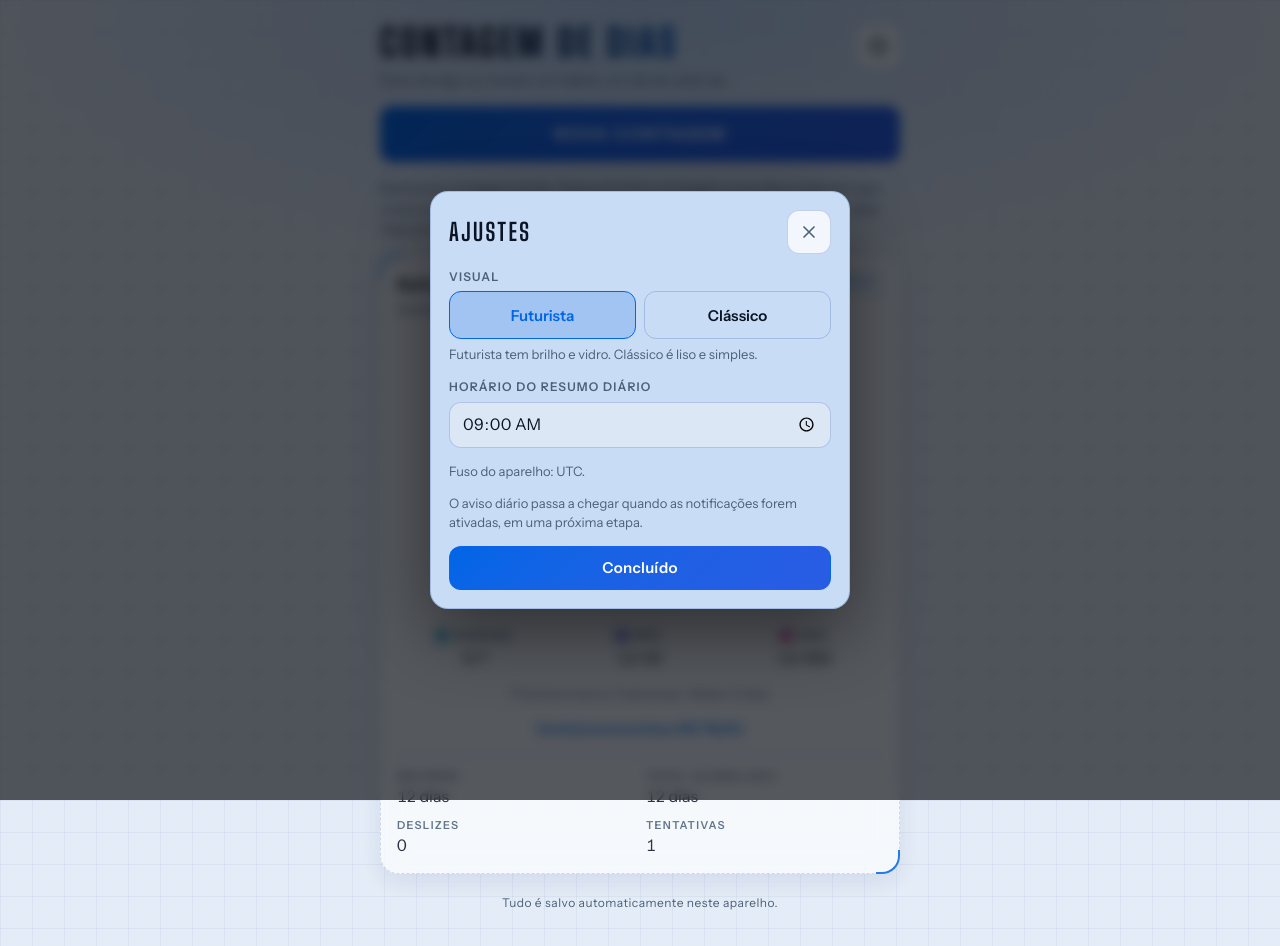
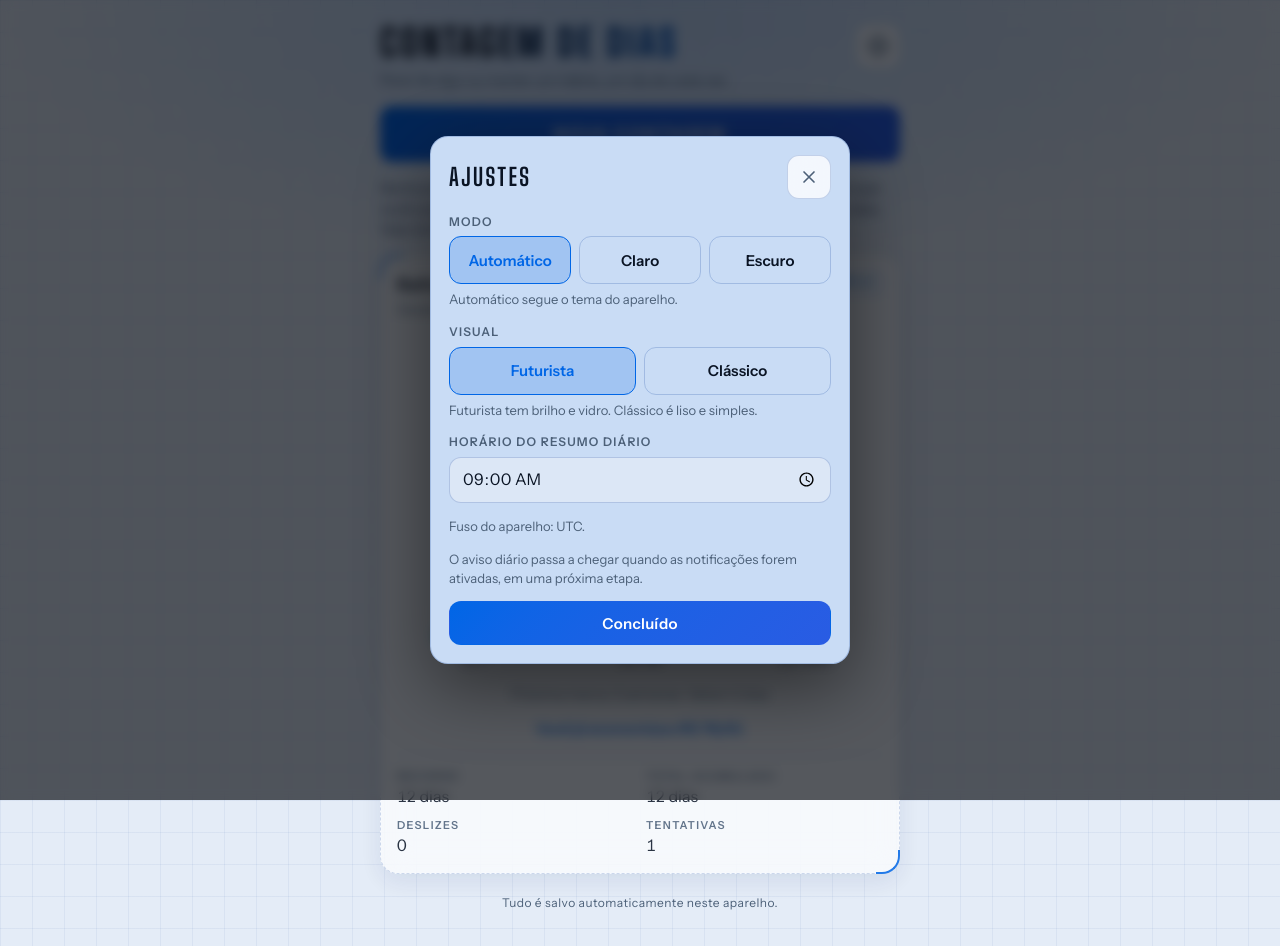
Before and after one commit to GabrielRoOl/contador-de-dias, a plain HTML site: page public/index.html in a window 1280 px wide. Both pictures are taken after a click on the button "Ajustes". Drawn offline with Linux system fonts and the light colour scheme.

Commit message:
Modo claro, escuro ou automático
- Ajustes ganha a opção Modo: Automático (segue o aparelho), Claro ou Escuro
- a escolha fica em preferencias.modo, vale na hora e funciona nos dois
  visuais (Futurista e Clássico)
- aplicada por data-theme no <html>, também antes da primeira pintura
- a cor da barra do navegador (theme-color) acompanha o fundo em uso e
  reage à troca de tema do aparelho
- logica.js: MODOS e normalização do campo, com testes

```diff
--- a/public/app.css
+++ b/public/app.css
@@ -122,6 +122,7 @@ button, input { font: inherit; color: inherit; }
 }
 .field input:focus { border-color: var(--accent); box-shadow: var(--glow); outline: none; }
 .seg { border: 0; margin: 0; padding: 0; display: grid; grid-template-columns: 1fr 1fr; gap: 8px; }
+.seg.tres { grid-template-columns: repeat(3, 1fr); }
 .seg label { position: relative; display: flex; }
 .seg input { position: absolute; opacity: 0; inset: 0; margin: 0; cursor: pointer; }
 .seg span { flex: 1; display: flex; align-items: center; justify-content: center; text-align: center; min-height: 48px; padding: 6px 10px; border: 1px solid var(--line); border-radius: 12px; font-weight: 600; font-size: 15px; }
--- a/public/app.js
+++ b/public/app.js
@@ -46,6 +46,7 @@
       somenteLeitura = true;
       ui.erro = 'Não consegui ler seus dados salvos (' + e.message + '). Nada foi apagado nem será sobrescrito.';
     }
+    aplicarModo(estado.preferencias.modo);
     aplicarVisual(estado.preferencias.visual);
     if (!somenteLeitura && estado.preferencias.fuso !== fusoLocal()) {
       estado.preferencias.fuso = fusoLocal();
@@ -57,7 +58,24 @@
     try { estado = L.salvar(localStorage, estado, Date.now()); ui.erro = ''; }
     catch (e) { ui.erro = 'Não foi possível salvar neste aparelho. Libere espaço ou verifique as permissões do navegador.'; }
   }
-  function aplicarVisual(v) { document.documentElement.setAttribute('data-visual', v); }
+  var metasTema = Array.prototype.slice.call(document.querySelectorAll('meta[name="theme-color"]'));
+  /* A barra do navegador acompanha a cor de fundo realmente em uso, seja qual for o visual e o modo. */
+  function sincronizarCorBarra() {
+    var cor = getComputedStyle(document.body).backgroundColor;
+    metasTema.forEach(function (m) { m.setAttribute('content', cor); });
+  }
+  function aplicarVisual(v) { document.documentElement.setAttribute('data-visual', v); sincronizarCorBarra(); }
+  function aplicarModo(m) {
+    var raiz = document.documentElement;
+    if (m === 'claro') raiz.setAttribute('data-theme', 'light');
+    else if (m === 'escuro') raiz.setAttribute('data-theme', 'dark');
+    else raiz.removeAttribute('data-theme');
+    sincronizarCorBarra();
+  }
+  function marcarOpcao(nome, valor) {
+    var r = document.querySelector('input[name="' + nome + '"][value="' + valor + '"]');
+    if (r) r.checked = true;
+  }
   function achar(id) { return estado.contagens.filter(function (c) { return c.id === id; })[0]; }
   function substituir(nova) {
     estado.contagens = estado.contagens.map(function (c) { return c.id === nova.id ? nova : c; });
@@ -284,13 +302,23 @@
   var dialogo = document.getElementById('ajustes');
   document.getElementById('toggle-ajustes').addEventListener('click', function () {
     document.getElementById('a-hora').value = estado.preferencias.horaResumo;
-    document.querySelector('input[name="a-visual"][value="' + estado.preferencias.visual + '"]').checked = true;
+    marcarOpcao('a-modo', estado.preferencias.modo);
+    marcarOpcao('a-visual', estado.preferencias.visual);
     document.getElementById('a-fuso').textContent = 'Fuso do aparelho: ' + estado.preferencias.fuso + '.';
     dialogo.showModal();
   });
   [dialogoNova, dialogo].forEach(function (d) {
     d.addEventListener('click', function (e) {
       if (e.target === d || e.target.closest('[data-fechar-dialogo]')) d.close();
+    });
+  });
+
+  document.querySelectorAll('input[name="a-modo"]').forEach(function (r) {
+    r.addEventListener('change', function (e) {
+      if (L.MODOS.indexOf(e.target.value) === -1) return;
+      estado.preferencias.modo = e.target.value;
+      aplicarModo(e.target.value);
+      persist();
     });
   });
 
@@ -409,6 +437,7 @@
 
   /* ---------- início ---------- */
   carregar();
+  if (window.matchMedia) window.matchMedia('(prefers-color-scheme: dark)').addEventListener('change', sincronizarCorBarra);
   render();
   setInterval(tick, 15000);
   document.addEventListener('visibilitychange', function () { if (!document.hidden) tick(); });
--- a/public/index.html
+++ b/public/index.html
@@ -10,7 +10,7 @@
 <meta name="theme-color" content="#E4ECF7" media="(prefers-color-scheme: light)">
 <meta name="theme-color" content="#050912" media="(prefers-color-scheme: dark)">
 <link rel="stylesheet" href="app.css">
-<script>try{var v=JSON.parse(localStorage.getItem('contagem-de-dias:v2')).preferencias.visual;if(v)document.documentElement.setAttribute('data-visual',v)}catch(e){}</script>
+<script>try{var p=JSON.parse(localStorage.getItem('contagem-de-dias:v2')).preferencias,r=document.documentElement;if(p.visual)r.setAttribute('data-visual',p.visual);if(p.modo==='claro')r.setAttribute('data-theme','light');else if(p.modo==='escuro')r.setAttribute('data-theme','dark')}catch(e){}</script>
 </head>
 <body>
 <main class="wrap">
@@ -80,6 +80,15 @@
       </button>
     </div>
     <div class="field">
+      <span class="rotulo" id="a-modo-rotulo">Modo</span>
+      <div class="seg tres" role="radiogroup" aria-labelledby="a-modo-rotulo">
+        <label><input type="radio" name="a-modo" value="auto"><span>Automático</span></label>
+        <label><input type="radio" name="a-modo" value="claro"><span>Claro</span></label>
+        <label><input type="radio" name="a-modo" value="escuro"><span>Escuro</span></label>
+      </div>
+      <p class="hint">Automático segue o tema do aparelho.</p>
+    </div>
+    <div class="field">
       <span class="rotulo" id="a-visual-rotulo">Visual</span>
       <div class="seg" role="radiogroup" aria-labelledby="a-visual-rotulo">
         <label><input type="radio" name="a-visual" value="futurista"><span>Futurista</span></label>
--- a/public/logica.js
+++ b/public/logica.js
@@ -9,6 +9,7 @@
   var CHAVE_V2 = 'contagem-de-dias:v2';
   var TIPOS = ['parar', 'manter'];
   var VISUAIS = ['futurista', 'classico'];
+  var MODOS = ['auto', 'claro', 'escuro'];
 
   function pad(n) { return (n < 10 ? '0' : '') + n; }
   function plural(n, a, b) { return n === 1 ? a : b; }
@@ -224,7 +225,7 @@
 
   /* ---------- estado, migração e armazenamento ---------- */
   function preferenciasPadrao(fuso) {
-    return { horaResumo: '09:00', fuso: fuso || 'America/Sao_Paulo', visual: 'futurista' };
+    return { horaResumo: '09:00', fuso: fuso || 'America/Sao_Paulo', visual: 'futurista', modo: 'auto' };
   }
 
   /* Completa o que faltar (dados de versões anteriores) e troca valores inválidos pelo padrão. */
@@ -232,6 +233,7 @@
     var padrao = preferenciasPadrao(fuso);
     var p = Object.assign({}, padrao, prefs && typeof prefs === 'object' ? prefs : {});
     if (VISUAIS.indexOf(p.visual) === -1) p.visual = padrao.visual;
+    if (MODOS.indexOf(p.modo) === -1) p.modo = padrao.modo;
     if (!/^\d{2}:\d{2}$/.test(p.horaResumo)) p.horaResumo = padrao.horaResumo;
     return p;
   }
@@ -280,7 +282,7 @@
   }
 
   return {
-    DAY: DAY, CHAVE_V1: CHAVE_V1, CHAVE_V2: CHAVE_V2, VISUAIS: VISUAIS, plural: plural,
+    DAY: DAY, CHAVE_V1: CHAVE_V1, CHAVE_V2: CHAVE_V2, VISUAIS: VISUAIS, MODOS: MODOS, plural: plural,
     calcular: calcular, dataLocal: dataLocal, ordinal: ordinal,
     adicionarAnos: adicionarAnos, diasAteAniversario: diasAteAniversario, anosCompletos: anosCompletos,
     marcoDoDia: marcoDoDia, proximoMarco: proximoMarco, progressoCiclos: progressoCiclos,
--- a/public/sw.js
+++ b/public/sw.js
@@ -1,5 +1,5 @@
 // Mude o número da versão sempre que alterar algum arquivo do app.
-const CACHE = 'contagem-de-dias-v8';
+const CACHE = 'contagem-de-dias-v9';
 const ARQUIVOS = [
   './', './index.html', './app.css', './logica.js', './textos.js', './app.js', './manifest.webmanifest',
   './icon-192.png', './icon-512.png', './icon-maskable-512.png',
```
Also changed, not shown: tests/logica.test.js (+10 -4 lines).
